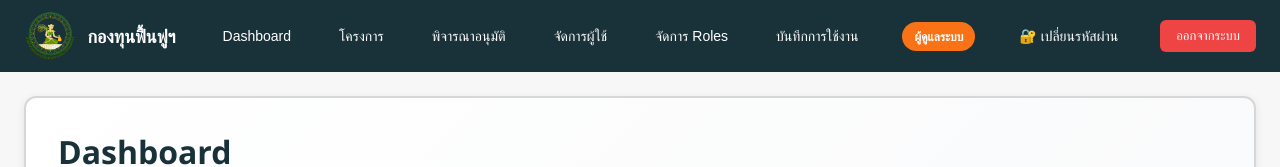
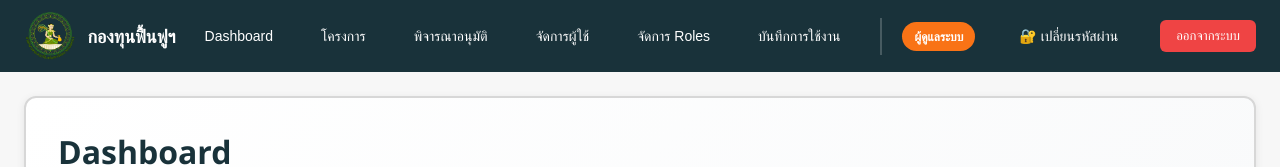
Before and after one commit to AIWebFAZ/frdfund, a React (Vite) app in the folder frontend/: page /dashboard in a window 1280 px wide. Shown: the top 167 px of the page. Built offline with nearby package versions, Linux system fonts and the light colour scheme; no server answers; sample sign-in values are in the browser's storage.

Commit message:
UI: Add border separator between main menu and admin/logout section

```diff
--- a/frontend/src/components/Layout.jsx
+++ b/frontend/src/components/Layout.jsx
@@ -50,7 +50,11 @@ export default function Layout({ children }){
             </>
           )}
         </div>
-        <div className="navbar-user">
+        <div className="navbar-user" style={{
+          borderLeft: '2px solid rgba(255, 255, 255, 0.2)',
+          paddingLeft: '20px',
+          marginLeft: '20px'
+        }}>
           <div className="user-badge">{roleText[user.role] || 'ผู้ใช้'}</div>
           <span className="user-name">{user.full_name}</span>
           <button
```
